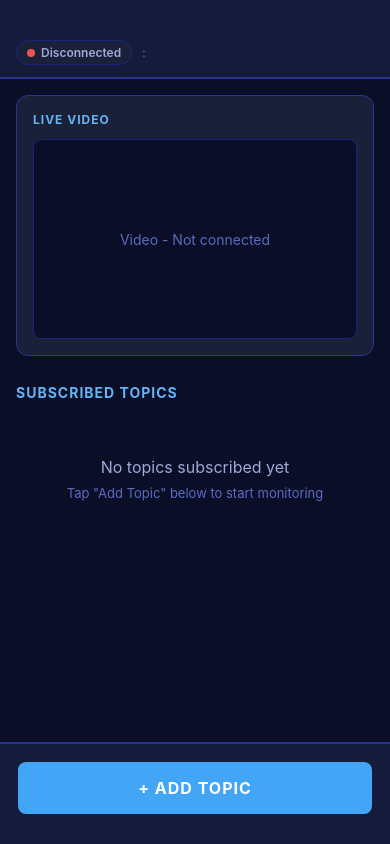
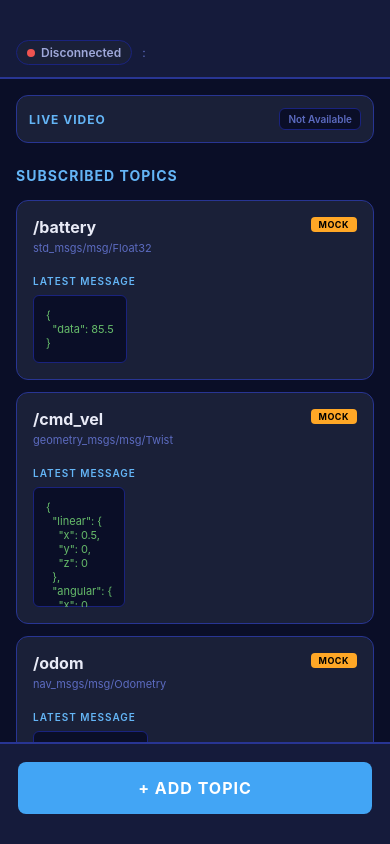
Before and after one commit to Davidpereira2803/rosground, a React Native app: screen /Dashboard in a window 390 px wide. Built offline with nearby package versions, Linux system fonts and the light colour scheme.

Commit message:
feat: Enhance topic management and video streaming UI in Dashboard and TopicBrowser screens; Add Automatic Topic Discovery

```diff
--- a/src/components/VideoPanel.js
+++ b/src/components/VideoPanel.js
@@ -13,12 +13,16 @@ export default function VideoPanel() {
     return null;
   }, [connectionInfo.ip, connectionInfo.videoPort]);
 
-  if (!isConnected || !streamUrl) {
+  const hasStream = isConnected && streamUrl;
+
+  if (!hasStream) {
     return (
-      <View style={styles.container}>
-        <Text style={styles.title}>LIVE VIDEO</Text>
-        <View style={styles.notConnectedContainer}>
-          <Text style={styles.notConnectedText}>Video - Not connected</Text>
+      <View style={styles.containerCompact}>
+        <View style={styles.headerRow}>
+          <Text style={styles.title}>LIVE VIDEO</Text>
+          <View style={styles.disconnectedBadge}>
+            <Text style={styles.disconnectedBadgeText}>Not Available</Text>
+          </View>
         </View>
       </View>
     );
@@ -48,31 +52,44 @@ const styles = StyleSheet.create({
     padding: 16,
     marginBottom: 20,
   },
+  containerCompact: {
+    backgroundColor: theme.background.card,
+    borderColor: theme.border.primary,
+    borderWidth: 1,
+    borderRadius: 12,
+    padding: 12,
+    marginBottom: 16,
+  },
+  headerRow: {
+    flexDirection: 'row',
+    justifyContent: 'space-between',
+    alignItems: 'center',
+  },
   title: {
     fontSize: 12,
     fontWeight: '700',
     color: theme.text.accent,
-    marginBottom: 12,
     letterSpacing: 1,
   },
-  notConnectedContainer: {
-    height: 200,
+  disconnectedBadge: {
     backgroundColor: theme.background.primary,
-    justifyContent: 'center',
-    alignItems: 'center',
-    borderRadius: 8,
+    paddingHorizontal: 8,
+    paddingVertical: 4,
+    borderRadius: 6,
     borderWidth: 1,
     borderColor: theme.border.subtle,
   },
-  notConnectedText: {
+  disconnectedBadgeText: {
     color: theme.text.muted,
-    fontSize: 14,
+    fontSize: 10,
+    fontWeight: '600',
   },
   videoContainer: {
     borderRadius: 8,
     overflow: 'hidden',
     borderWidth: 1,
     borderColor: theme.border.subtle,
+    marginTop: 12,
   },
   videoImage: {
     width: '100%',
--- a/src/screens/DashboardScreen.js
+++ b/src/screens/DashboardScreen.js
@@ -3,10 +3,45 @@ import { View, Text, ScrollView, TouchableOpacity, StyleSheet, Dimensions } from
 import { useROS } from '../context/ROSContext';
 import VideoPanel from '../components/VideoPanel';
 import { theme } from '../theme/colors';
+import Constants from 'expo-constants';
 
 export default function DashboardScreen({ navigation }) {
   const { subscribedTopics, connectionInfo, isConnected, unsubscribeFromTopic } = useROS();
   const [isLandscape, setIsLandscape] = useState(false);
+
+  const isDev = __DEV__ || Constants.appOwnership === 'expo';
+
+  const hasVideoStream = isConnected && connectionInfo.ip && connectionInfo.videoPort;
+
+  const mockTopics = isDev ? [
+    {
+      topic: '/battery',
+      type: 'std_msgs/msg/Float32',
+      lastMsg: { data: 85.5 }
+    },
+    {
+      topic: '/cmd_vel',
+      type: 'geometry_msgs/msg/Twist',
+      lastMsg: {
+        linear: { x: 0.5, y: 0.0, z: 0.0 },
+        angular: { x: 0.0, y: 0.0, z: 0.2 }
+      }
+    },
+    {
+      topic: '/odom',
+      type: 'nav_msgs/msg/Odometry',
+      lastMsg: {
+        pose: {
+          position: { x: 1.234, y: 5.678, z: 0.0 },
+          orientation: { x: 0.0, y: 0.0, z: 0.0, w: 1.0 }
+        }
+      }
+    }
+  ] : [];
+
+  const displayTopics = isDev && subscribedTopics.length === 0
+    ? mockTopics
+    : subscribedTopics;
 
   useEffect(() => {
     const updateOrientation = () => {
@@ -15,9 +50,7 @@ export default function DashboardScreen({ navigation }) {
     };
 
     updateOrientation();
-
     const subscription = Dimensions.addEventListener('change', updateOrientation);
-
     return () => {
       subscription?.remove();
     };
@@ -40,30 +73,25 @@ export default function DashboardScreen({ navigation }) {
     });
   }, [navigation, isLandscape]);
 
-  const renderTopics = () => (
-    <View style={styles.section}>
-      <Text style={styles.sectionTitle}>SUBSCRIBED TOPICS</Text>
-
-      {subscribedTopics.length === 0 ? (
-        <View style={styles.emptyContainer}>
-          <Text style={styles.emptyText}>No topics subscribed yet</Text>
-          <Text style={styles.emptySubtext}>Tap "Add Topic" below to start monitoring</Text>
-        </View>
-      ) : (
-        <View>
-          {subscribedTopics.map((item, index) => (
-            <View key={index} style={styles.topicWidget}>
+  const renderTopicCard = (item, index) => (
+    <View key={index} style={[styles.topicWidget, isLandscape && styles.topicWidgetLandscape]}>
       <View style={styles.topicHeader}>
         <View style={styles.topicTitleContainer}>
           <Text style={styles.topicName}>{item.topic}</Text>
           <Text style={styles.topicType}>{item.type}</Text>
         </View>
+        {!isDev || subscribedTopics.length > 0 ? (
           <TouchableOpacity
             onPress={() => unsubscribeFromTopic(item.topic)}
             style={styles.unsubscribeButton}
           >
             <Text style={styles.unsubscribeText}>✕</Text>
           </TouchableOpacity>
+        ) : (
+          <View style={styles.devBadge}>
+            <Text style={styles.devBadgeText}>MOCK</Text>
+          </View>
+        )}
       </View>
       <View style={styles.messageContainer}>
         <Text style={styles.messageLabel}>LATEST MESSAGE</Text>
@@ -74,7 +102,20 @@ export default function DashboardScreen({ navigation }) {
         </ScrollView>
       </View>
     </View>
-          ))}
+  );
+
+  const renderTopics = () => (
+    <View style={styles.section}>
+      <Text style={styles.sectionTitle}>SUBSCRIBED TOPICS</Text>
+
+      {displayTopics.length === 0 ? (
+        <View style={styles.emptyContainer}>
+          <Text style={styles.emptyText}>No topics subscribed yet</Text>
+          <Text style={styles.emptySubtext}>Tap "Add Topic" below to start monitoring</Text>
+        </View>
+      ) : (
+        <View>
+          {displayTopics.map((item, index) => renderTopicCard(item, index))}
         </View>
       )}
     </View>
@@ -109,23 +150,41 @@ export default function DashboardScreen({ navigation }) {
         </View>
       </View>
 
-      <ScrollView style={styles.scrollContainer}>
       {isLandscape ? (
         <View style={styles.landscapeContainer}>
-            <View style={styles.landscapeLeft}>
+          <View style={[
+            styles.landscapeLeft,
+            !hasVideoStream && styles.landscapeLeftCompact
+          ]}>
             <VideoPanel />
           </View>
           <View style={styles.landscapeRight}>
-              {renderTopics()}
+            <Text style={styles.sectionTitle}>SUBSCRIBED TOPICS</Text>
+            {displayTopics.length === 0 ? (
+              <View style={styles.emptyContainer}>
+                <Text style={styles.emptyText}>No topics subscribed yet</Text>
+                <Text style={styles.emptySubtext}>Tap "+" to start monitoring</Text>
+              </View>
+            ) : (
+              <ScrollView
+                horizontal
+                showsHorizontalScrollIndicator={true}
+                style={styles.topicsHorizontalScroll}
+                contentContainerStyle={styles.topicsHorizontalContent}
+              >
+                {displayTopics.map((item, index) => renderTopicCard(item, index))}
+              </ScrollView>
+            )}
           </View>
         </View>
       ) : (
+        <ScrollView style={styles.scrollContainer}>
           <View style={styles.content}>
             <VideoPanel />
             {renderTopics()}
           </View>
+        </ScrollView>
       )}
-      </ScrollView>
 
       {!isLandscape && (
         <View style={styles.buttonContainer}>
@@ -197,16 +256,25 @@ const styles = StyleSheet.create({
     padding: 16,
   },
   landscapeContainer: {
+    flex: 1,
     flexDirection: 'row',
     padding: 16,
   },
   landscapeLeft: {
-    flex: 1,
-    marginRight: 8,
+    width: '40%',
+    marginRight: 16,
+  },
+  landscapeLeftCompact: {
+    width: '25%',
   },
   landscapeRight: {
     flex: 1,
-    marginLeft: 8,
+  },
+  topicsHorizontalScroll: {
+    flex: 1,
+  },
+  topicsHorizontalContent: {
+    paddingRight: 16,
   },
   section: {
     marginTop: 8,
@@ -238,6 +306,11 @@ const styles = StyleSheet.create({
     marginBottom: 12,
     borderWidth: 1,
     borderColor: theme.border.primary,
+  },
+  topicWidgetLandscape: {
+    width: 300,
+    marginRight: 12,
+    marginBottom: 0,
   },
   topicHeader: {
     flexDirection: 'row',
@@ -316,4 +389,16 @@ const styles = StyleSheet.create({
     fontWeight: '700',
     color: theme.text.primary,
   },
+  devBadge: {
+    backgroundColor: theme.accent.warning,
+    paddingHorizontal: 8,
+    paddingVertical: 2,
+    borderRadius: 4,
+  },
+  devBadgeText: {
+    color: '#000',
+    fontSize: 9,
+    fontWeight: '700',
+    letterSpacing: 0.5,
+  },
 });
--- a/src/screens/TopicBrowserScreen.js
+++ b/src/screens/TopicBrowserScreen.js
@@ -1,12 +1,41 @@
-import React, { useState } from 'react';
-import { View, Text, TextInput, TouchableOpacity, StyleSheet, Alert, ScrollView } from 'react-native';
+import React, { useState, useEffect } from 'react';
+import { View, Text, TextInput, TouchableOpacity, StyleSheet, Alert, ScrollView, FlatList } from 'react-native';
 import { useROS } from '../context/ROSContext';
 import { theme } from '../theme/colors';
 
 export default function TopicBrowserScreen({ navigation }) {
-  const { subscribeToTopic, isConnected } = useROS();
+  const { subscribeToTopic, isConnected, availableTopics, discoverTopics, getTopicType } = useROS();
   const [topicName, setTopicName] = useState('');
   const [topicType, setTopicType] = useState('');
+  const [showAutoDetect, setShowAutoDetect] = useState(true);
+  const [filteredTopics, setFilteredTopics] = useState([]);
+
+  useEffect(() => {
+    if (isConnected && availableTopics.length === 0) {
+      discoverTopics();
+    }
+  }, [isConnected]);
+
+  useEffect(() => {
+    if (topicName.trim()) {
+      setFilteredTopics(
+        availableTopics.filter(topic =>
+          topic.toLowerCase().includes(topicName.toLowerCase())
+        )
+      );
+    } else {
+      setFilteredTopics(availableTopics);
+    }
+  }, [topicName, availableTopics]);
+
+  const handleTopicSelect = (topic) => {
+    setTopicName(topic);
+    setShowAutoDetect(false);
+
+    getTopicType(topic, (type) => {
+      setTopicType(type);
+    });
+  };
 
   const handleSubscribe = () => {
     if (!topicName.trim()) {
@@ -28,11 +57,15 @@ export default function TopicBrowserScreen({ navigation }) {
     navigation.goBack();
   };
 
+  const handleRefresh = () => {
+    discoverTopics();
+  };
+
   return (
     <View style={styles.container}>
       <View style={styles.header}>
         <Text style={styles.subtitle}>
-          Manually enter the topic name and type to subscribe
+          Select from available topics or enter manually
         </Text>
       </View>
 
@@ -42,12 +75,59 @@ export default function TopicBrowserScreen({ navigation }) {
         keyboardShouldPersistTaps="handled"
       >
         <View style={styles.formContainer}>
+          {/* Auto-detect section */}
+          {isConnected && (
+            <View style={styles.autoDetectSection}>
+              <View style={styles.autoDetectHeader}>
+                <Text style={styles.sectionTitle}>AVAILABLE TOPICS ({availableTopics.length})</Text>
+                <TouchableOpacity onPress={handleRefresh} style={styles.refreshButton}>
+                  <Text style={styles.refreshText}>↻ Refresh</Text>
+                </TouchableOpacity>
+              </View>
+
+              {showAutoDetect && filteredTopics.length > 0 && (
+                <View style={styles.topicList}>
+                  <FlatList
+                    data={filteredTopics.slice(0, 10)}
+                    keyExtractor={(item) => item}
+                    scrollEnabled={false}
+                    renderItem={({ item }) => (
+                      <TouchableOpacity
+                        style={styles.topicItem}
+                        onPress={() => handleTopicSelect(item)}
+                      >
+                        <Text style={styles.topicItemText}>{item}</Text>
+                      </TouchableOpacity>
+                    )}
+                  />
+                  {filteredTopics.length > 10 && (
+                    <Text style={styles.moreTopicsHint}>
+                      + {filteredTopics.length - 10} more topics...
+                    </Text>
+                  )}
+                </View>
+              )}
+
+              {availableTopics.length === 0 && (
+                <Text style={styles.noTopicsText}>
+                  No topics detected. Make sure rosapi is running.
+                </Text>
+              )}
+            </View>
+          )}
+
+          {/* Manual input section */}
+          <Text style={styles.sectionTitle}>MANUAL ENTRY</Text>
+
           <View style={styles.inputContainer}>
             <Text style={styles.label}>TOPIC NAME</Text>
             <TextInput
               style={styles.input}
               value={topicName}
-              onChangeText={setTopicName}
+              onChangeText={(text) => {
+                setTopicName(text);
+                setShowAutoDetect(true);
+              }}
               placeholder="e.g. /battery"
               placeholderTextColor={theme.text.placeholder}
               autoCapitalize="none"
@@ -105,12 +185,6 @@ const styles = StyleSheet.create({
     borderBottomWidth: 2,
     borderBottomColor: theme.border.primary,
   },
-  title: {
-    fontSize: 28,
-    fontWeight: '700',
-    color: theme.text.primary,
-    marginBottom: 8,
-  },
   subtitle: {
     fontSize: 14,
     color: theme.text.secondary,
@@ -125,6 +199,60 @@ const styles = StyleSheet.create({
   },
   formContainer: {
     padding: 20,
+  },
+  autoDetectSection: {
+    marginBottom: 24,
+  },
+  autoDetectHeader: {
+    flexDirection: 'row',
+    justifyContent: 'space-between',
+    alignItems: 'center',
+    marginBottom: 12,
+  },
+  sectionTitle: {
+    fontSize: 12,
+    fontWeight: '700',
+    color: theme.text.accent,
+    letterSpacing: 1,
+    marginBottom: 12,
+  },
+  refreshButton: {
+    padding: 6,
+  },
+  refreshText: {
+    fontSize: 14,
+    color: theme.accent.primary,
+    fontWeight: '600',
+  },
+  topicList: {
+    backgroundColor: theme.background.card,
+    borderRadius: 8,
+    borderWidth: 1,
+    borderColor: theme.border.primary,
+    maxHeight: 300,
+  },
+  topicItem: {
+    padding: 12,
+    borderBottomWidth: 1,
+    borderBottomColor: theme.border.subtle,
+  },
+  topicItemText: {
+    fontSize: 14,
+    color: theme.text.primary,
+  },
+  moreTopicsHint: {
+    padding: 10,
+    fontSize: 12,
+    color: theme.text.muted,
+    textAlign: 'center',
+    fontStyle: 'italic',
+  },
+  noTopicsText: {
+    fontSize: 13,
+    color: theme.text.muted,
+    fontStyle: 'italic',
+    textAlign: 'center',
+    padding: 16,
   },
   inputContainer: {
     marginBottom: 24,
```
Also changed, not shown: src/context/ROSContext.js (+70 -0 lines). Lines whose indentation alone changed are shown as unchanged.
